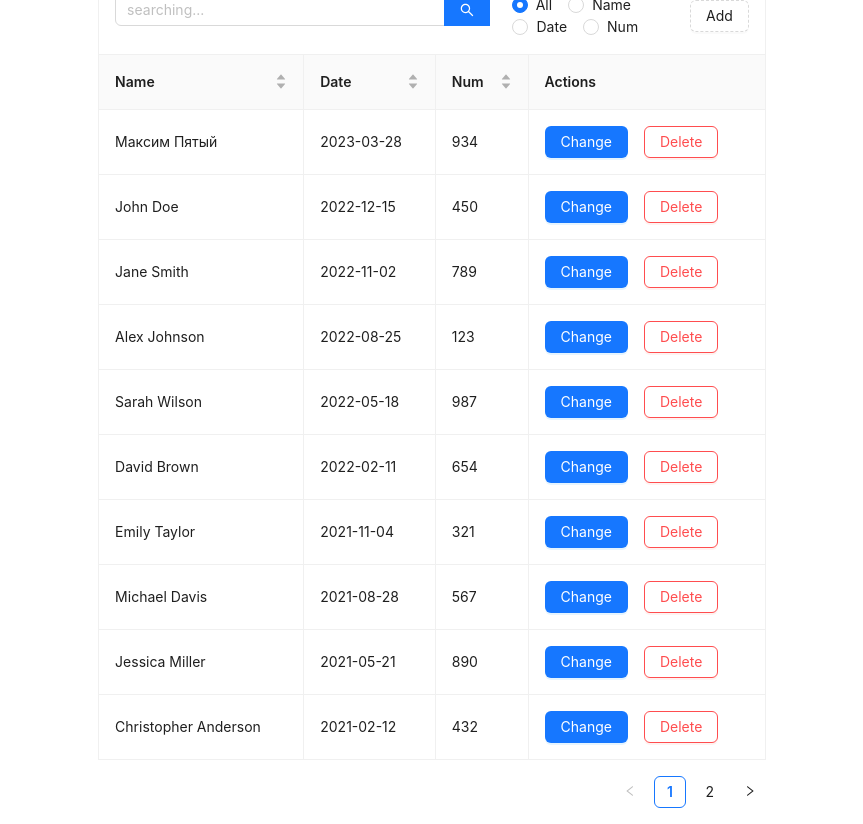
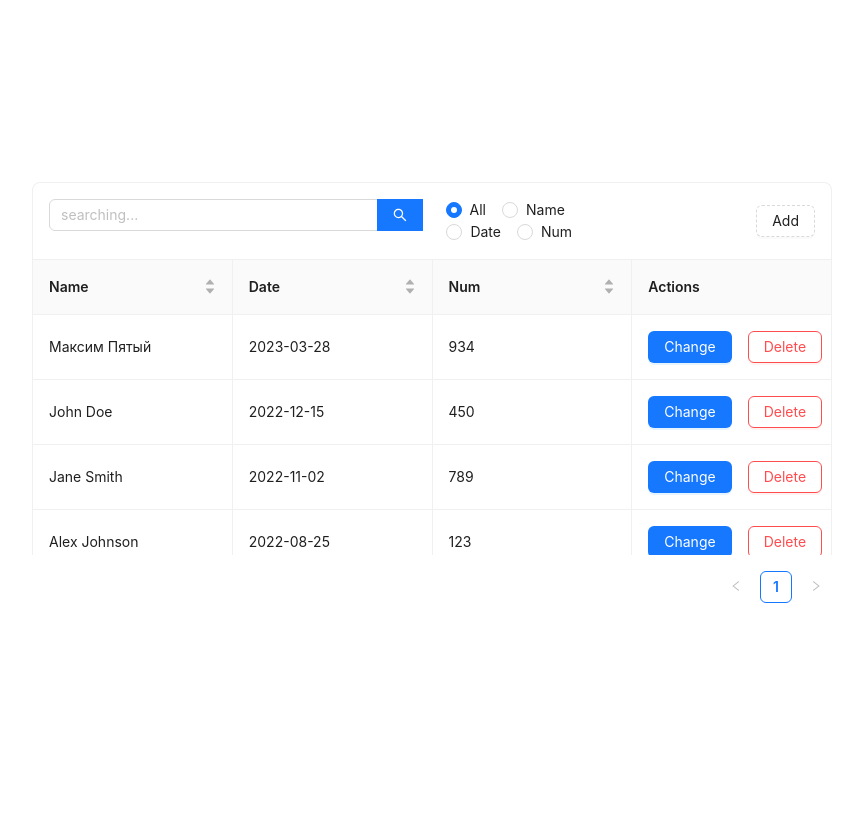
Before and after one commit to FremyXS/KaspelTable, a React (Create React App) app: page / in a window 1280 px wide. Shown: the whole page, without its empty margins (208-1071 px from the left). After the commit the page ends 800 px from the top, so only its background shows below. Built offline with nearby package versions, Linux system fonts and the light colour scheme.

Commit message:
refactor

```diff
--- a/src/components/Table/Table.scss
+++ b/src/components/Table/Table.scss
@@ -1,8 +1,10 @@
 .table{
+    max-width: 800px;
 
     &-title{
         display: flex;
         align-items: center;
+        justify-content: space-between;
         column-gap: 20px;
     }
 }
--- a/src/components/Table/Table.tsx
+++ b/src/components/Table/Table.tsx
@@ -107,7 +107,13 @@ function Table({ onAddClick, onDeleteClick, onChangeClick, data }: ITable) {
                 bordered
                 dataSource={dataSource}
                 columns={columns}
-                title={() => getTitle()} />
+                title={() => getTitle()}
+                pagination={{
+                    pageSize: 50,
+                }}
+                scroll={{
+                    y: 240,
+                }} />
         </div>
     )
 }
```
